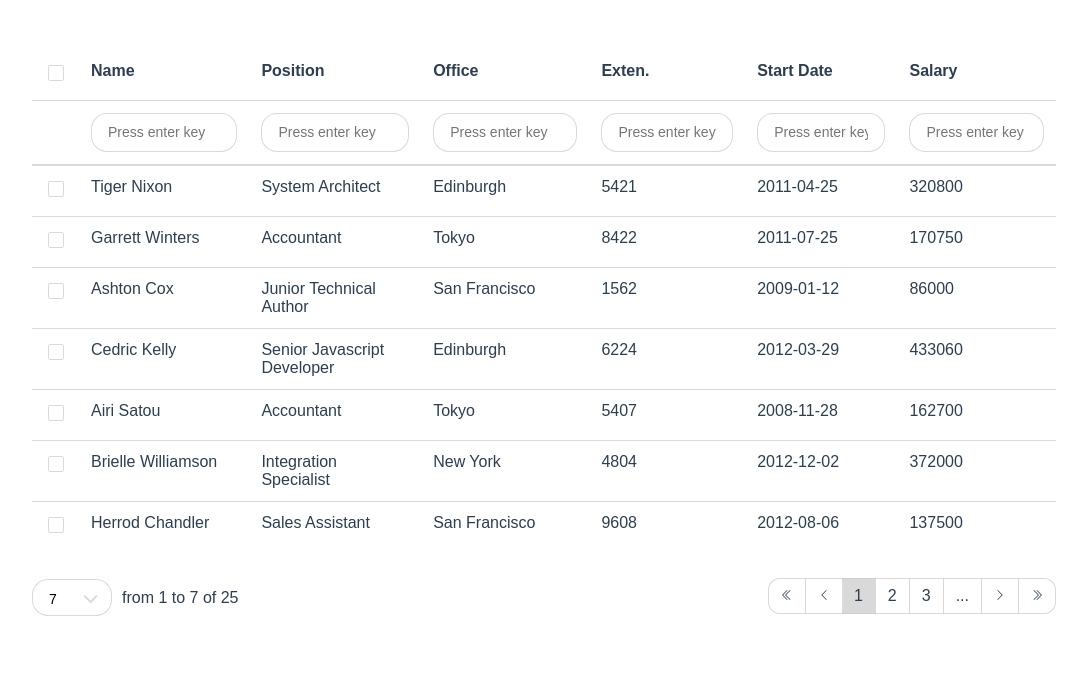
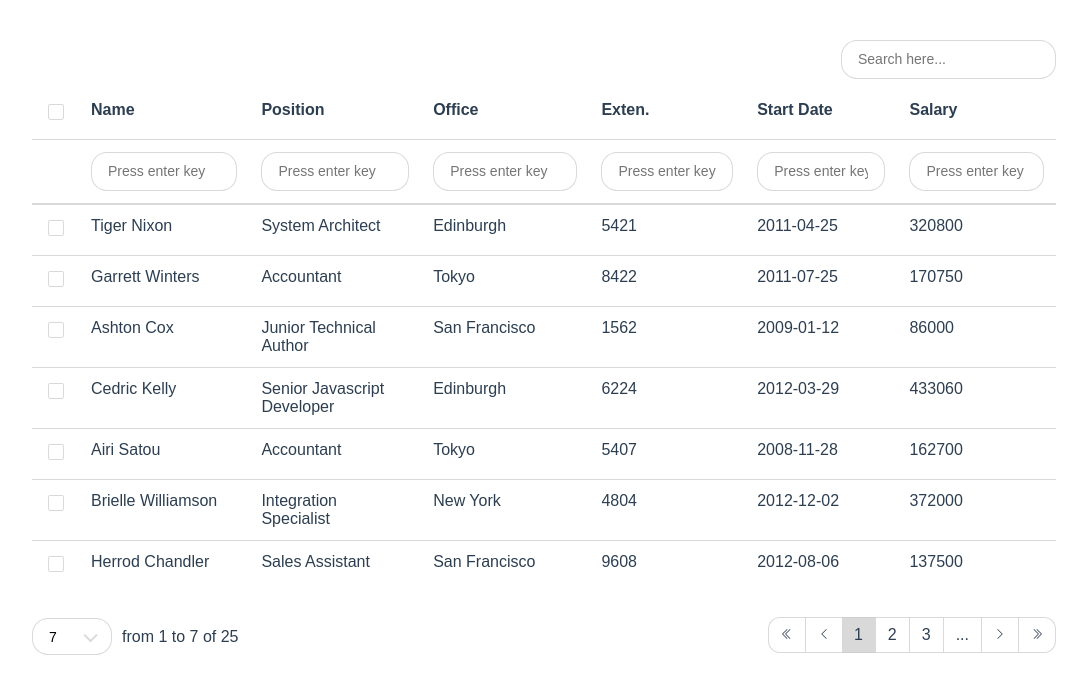
Before and after one commit to tedirghazali/datatable, a Vue app: page / in a window 1280 px wide. Shown: the top 694 px of the page, without its empty margins (96-1183 px from the left). Built offline with nearby package versions, Linux system fonts and the light colour scheme.

Commit message:
added searchbox and multiple filters

```diff
--- a/src/vue/components/DataTable.vue
+++ b/src/vue/components/DataTable.vue
@@ -3,6 +3,7 @@ import { ref, toRef } from 'vue'
 import TableBox from './TableBox.vue'
 import PaginateBox from './PaginateBox.vue'
 import usePaginate from '../composables/usePaginate'
+import useFilter from '../composables/useFilter'
 
 const props = defineProps<{
   columns: Array<any>,
@@ -19,18 +20,20 @@ const emit = defineEmits<{
 const getLimitPerPage = ref<number>(7)
 const getCurrentPage = ref<number>(1)
 const getEllipsis = ref<number>(2)
+const getSearch = ref<string>('')
+const getFilter = ref<any>({})
 
-const { getOffset, getPages, paginatedEntries, getPagination } = usePaginate(toRef(props, 'entries'), getLimitPerPage, getCurrentPage, getEllipsis)
+const { filteredEntries } = useFilter(toRef(props, 'entries'), getSearch, getFilter)
+const { getOffset, getPages, paginatedEntries, getPagination } = usePaginate(filteredEntries, getLimitPerPage, getCurrentPage, getEllipsis)
 
 const checks = ref<any[]>([])
-const filters = ref<any>({})
 const checkedRows = (rows: any[]) => {
   checks.value = rows
   emit('checklist', checks.value)
 }
 const filterColumns = (columns: any) => {
-  filters.value = columns
-  emit('filter', filters.value)
+  getFilter.value = columns
+  emit('filter', getFilter.value)
 }
 </script>
 
@@ -38,7 +41,9 @@ const filterColumns = (columns: any) => {
   <div class="tableWrap">
     <div class="tableTop">
       <div class="tableTopLeft"></div>
-      <div class="tableTopRight"></div>
+      <div class="tableTopRight">
+        <input type="text" v-model="getSearch" class="tableSearch" @keyup.enter="filterMap[col.prop] = $refs['filter-'+col.prop].value; emit('filter', filterMap)" placeholder="Search here...">
+      </div>
     </div>
     <TableBox :columns="columns" :entries="paginatedEntries" @checklist="checkedRows" :filter="filter" @filter="filterColumns" />
     <div class="tableBottom">
@@ -142,4 +147,22 @@ const filterColumns = (columns: any) => {
   transition: all 0.15s ease-in-out;
   width: 8px;
 }
+
+.tableSearch {
+  position: relative;
+  display: block;
+  border: 0.0625rem solid rgba(0, 0, 0, 0.15);
+  padding: 0.15rem 1rem;
+  border-radius: 1rem;
+  width: 100%;
+  line-height: 2rem;
+  box-sizing: border-box;
+  font-family: inherit;
+  outline: none;
+  appearance: none;
+  white-space: nowrap;
+  font-size: 0.875rem;
+  font-weight: 400;
+  transition: border-color 0.15s ease-in-out, box-shadow 0.15s ease-in-out;
+}
 </style>
--- a/src/vue/components/TableBox.vue
+++ b/src/vue/components/TableBox.vue
@@ -41,7 +41,7 @@ const filterMap = ref({})
                 </select>
               </template>
               <template v-else>
-                <input type="text" :ref="'filter-'+col.prop" class="tableInput" @keyup.enter="filterMap[col.prop] = $refs['filter-'+col.prop].value; emit('filter', filterMap)" placeholder="Press enter key">
+                <input type="text" :ref="'filter-'+col.prop" class="tableInput" @input="filterMap[col.prop] = $refs['filter-'+col.prop].value; emit('filter', filterMap)" placeholder="Press enter key">
               </template>
             </div>
           </th>
--- /dev/null
+++ b/src/vue/composables/useFilter.ts
@@ -0,0 +1,58 @@
+import { computed, Ref } from 'vue'
+
+export default function useFilter(getEntries: Ref<any[]>, getSearch: Ref<string>, getFilter: Ref<any>) {
+
+  const searchedEntries = computed<number>(() => {
+    let newEntries: any[] = []
+    if(getSearch.value.length > 1) {
+      newEntries = getEntries.value.filter((obj: any) => {
+        for(const key of Object.keys(obj)) {
+          if(isNaN(obj[key]) === false && Number(obj[key]) === Number(getSearch.value)) {
+            return true
+          } else if(typeof obj[key] === 'string' && obj[key].toLowerCase().includes(getSearch.value.toLowerCase())) {
+            return true
+          }
+        }
+        return false
+      })
+    } else {
+      newEntries = getEntries.value
+    }
+    return newEntries
+  })
+
+  const getCleanFilter = computed<any>(() => {
+    const newObj: any = {}
+    const newSet = new Set(['', 0, null, undefined])
+    for(const key of Object.keys(getFilter.value)) {
+      if(!newSet.has(getFilter.value[key])) {
+        newObj[key] = getFilter.value[key]
+      }
+    }
+    return newObj
+  })
+
+  const filteredEntries = computed<any[]>(() => {
+    let newEntries: any[] = searchedEntries.value
+    //@ts-ignore
+    for(const [ftrKey, ftrVal] of Object.entries(getCleanFilter.value)) {
+      newEntries = newEntries.filter((obj: any) => {
+        if(ftrKey in obj) {
+          if(isNaN(obj[ftrKey]) === false && Number(obj[ftrKey]) === Number(ftrVal)) {
+            return true
+          } else if(typeof obj[ftrKey] === 'string' && obj[ftrKey].toLowerCase().includes(ftrVal.toLowerCase())) {
+            return true
+          }
+        }
+        return false
+      })
+    }
+    return newEntries
+  })
+
+  return {
+    searchedEntries,
+    getCleanFilter,
+    filteredEntries
+  }
+}
--- a/src/vue/composables/usePaginate.ts
+++ b/src/vue/composables/usePaginate.ts
@@ -58,6 +58,7 @@ export default function usePaginate(getEntries: Ref<any[]>, getLimitPerPage: Ref
     getOffset,
     getPages,
     paginatedEntries,
+    getPageInfo,
     getPagination
   }
 }
```
Also changed, not shown: favicon.svg, src/vue/assets/logo.png.
